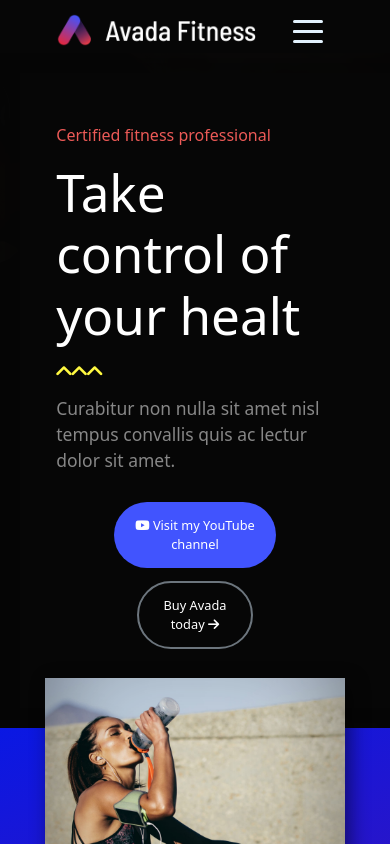
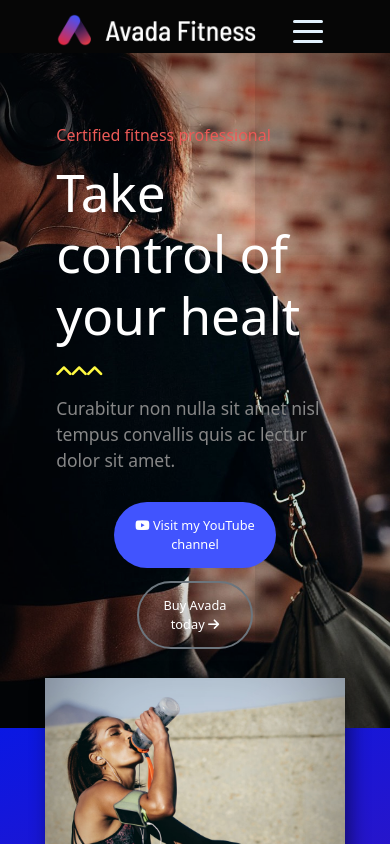
Before and after one commit to Mandrake091/proj-html-vuejs, a Vue app: page / in a window 390 px wide. Shown: the top 844 px of the page. Built offline with nearby package versions, Linux system fonts and the light colour scheme; the HTML template or start-up script is replaced by a standard one.

Commit message:
fixed problem in background image w/media query

```diff
--- a/src/App.vue
+++ b/src/App.vue
@@ -5,8 +5,8 @@
     <app-cards-bg />
     <app-section-cards />
     <app-jumbotron-2 />
+    <app-playlist />
     <app-jumbotron-cards />
-    <app-playlist />
 
     <app-logo-cards />
     <app-jumbotron-3 />
--- a/src/components/1-AppNav.vue
+++ b/src/components/1-AppNav.vue
@@ -90,6 +90,7 @@
               <li v-for="el in datiNavbar" :key="el.name" class="px-2">
                 <p class="m-0 fs-5">
                   {{ el.name }}
+                   <span class="news" v-if="el.new">New</span>
                 </p>
               </li>
             </ul>
--- a/src/components/2-AppJumbotron.vue
+++ b/src/components/2-AppJumbotron.vue
@@ -80,7 +80,9 @@
             dolor sit amet.
           </p>
 
-          <div class="text-start d-flex justify-content-between flex-column flex-md-row align-items-center">
+          <div
+            class="text-start d-flex justify-content-between flex-column flex-md-row align-items-center"
+          >
             <button
               class="col-7 col-lg-6 btn-youtube btn rounded-pill m-2 p-3 mx-0"
             >
@@ -122,7 +124,7 @@ export default {
   background-color: $bg-navbar;
   background-image: url(../assets/images/slider82x-scaled.jpg);
   background-size: cover;
-  background-position: top right;
+  background-position: right;
   background-repeat: no-repeat;
   box-shadow: inset 600px 0px 100px $bg-navbar;
   transition: 1s ease-in-out;
@@ -143,7 +145,7 @@ export default {
   > p {
     color: $text-grey;
   }
-  >h1{
+  > h1 {
     font-size: 4em;
   }
   .fa-angle-up {
--- a/src/components/6-AppJumbotronCards.vue
+++ b/src/components/6-AppJumbotronCards.vue
@@ -132,7 +132,7 @@ export default {
 @import "../style/generals.scss";
 
 .background {
-  height: 80vh;
+  height: 70vh;
   background-image: url(../assets/images/banner1-2x.jpg);
   background-size: cover;
   background-position: top right;
--- a/src/components/9-AppJumbotron3.vue
+++ b/src/components/9-AppJumbotron3.vue
@@ -6,7 +6,7 @@
             <div class="play-button rounded-circle m-auto">
               <i class="fa-solid fa-play"></i>
             </div>
-            <h1>Crossfit workout of the day</h1>
+            <h1>Crossfit workout of the day.</h1>
             <h4>November 15th, 2019</h4>
             <p>View all videos <i class="fa-solid fa-arrow-right-long"></i></p>
             <br />
@@ -44,6 +44,12 @@ export default {
     filter: brightness(120%);
   }
 }
+h1{
+  font-size: 4em;
+}
+h4{
+  color: $title-color;
+}
 .container-fluid {
   height: 100%;
   margin: 0 auto;
--- a/src/style/generals.scss
+++ b/src/style/generals.scss
@@ -14,12 +14,10 @@ $fa-font-path: "@/webfonts";
   clear: both;
 }
 html {
-
   font-size: 0.8em;
 }
 html,
 body {
-
   max-width: 100%;
   overflow-x: hidden;
 }
@@ -37,3 +35,10 @@ body::-webkit-scrollbar-thumb {
   -ms-overflow-style: none;
   scrollbar-width: none; /* Firefox */
 }
+
+//Media query
+@media screen and (max-width: 768px) {
+  div > .background{
+    box-shadow: inset 5px 0px 250px $bg-navbar !important;
+  }
+}
--- a/src/style/vars.scss
+++ b/src/style/vars.scss
@@ -8,4 +8,5 @@ $title-color: #fff941;
 $primary-text: #ffffff;
 $price: #89c17e;
 $info-icon:#33475b;
-$text-grey:#878787
+$text-grey:#878787;
+$box-shadow-sm: inset 100px 0px 20px $bg-navbar;
```
